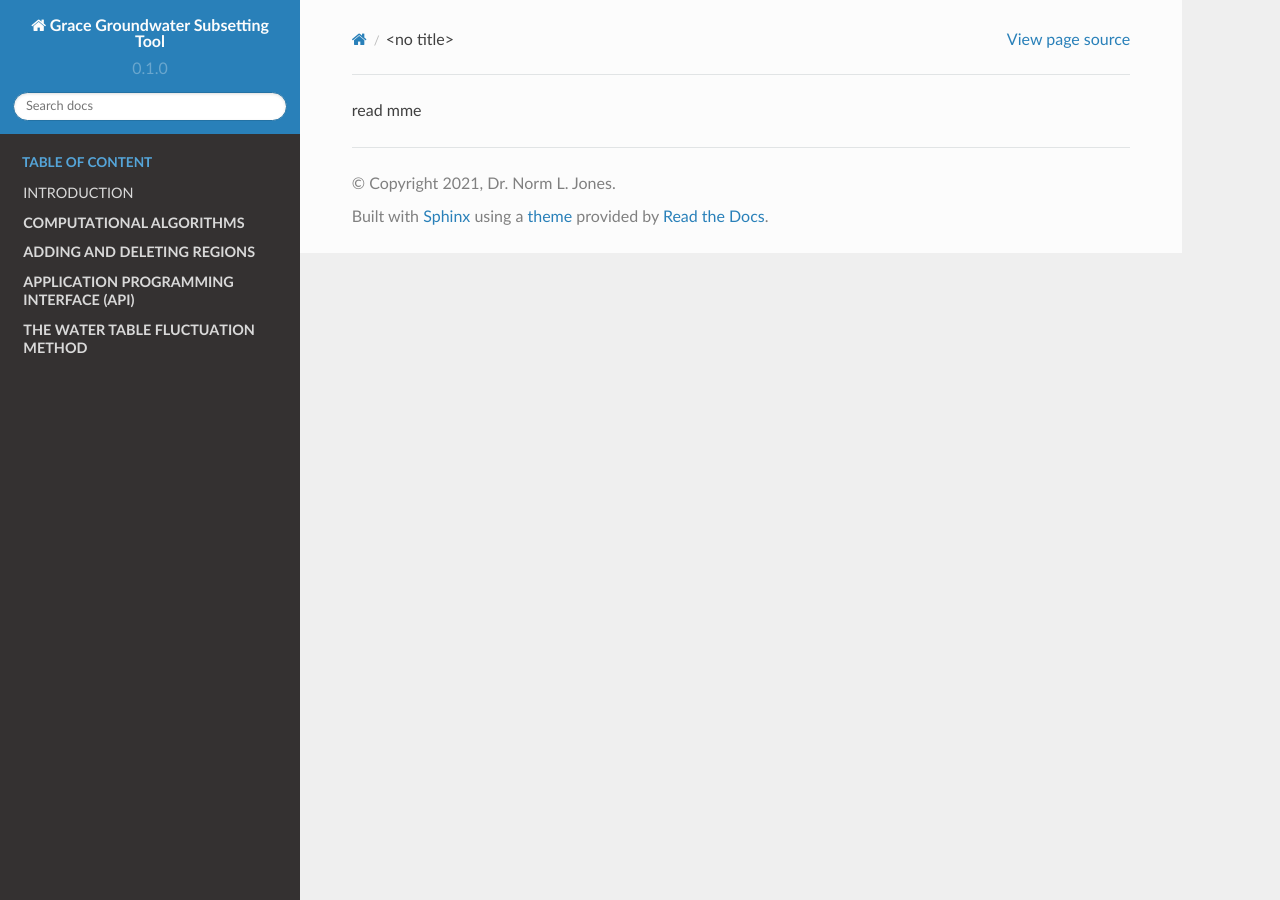
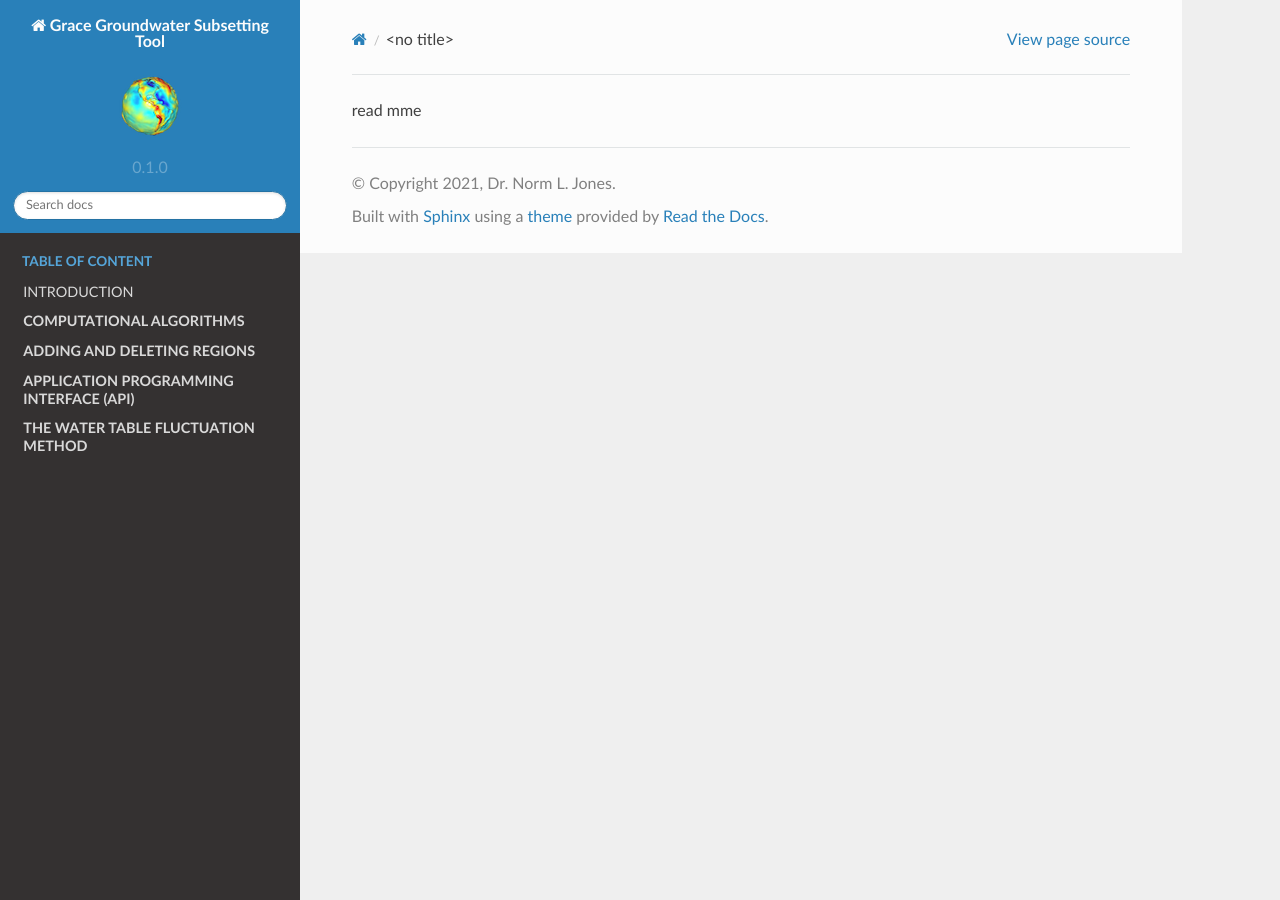
Before and after one commit to BYU-Hydroinformatics/ggst, a Sphinx documentation site: the page built from docs/source/README.rst, in a window 1280 px wide. Built offline with Sphinx 7.4.7 and the Read the Docs theme 2.0.0, drawn with Linux system fonts in a browser that asks for light colours.

Commit message:
Update conf.py

```diff
--- a/docs/source/conf.py
+++ b/docs/source/conf.py
@@ -57,4 +57,4 @@ html_static_path = ['_static']
 #Adding a logo
 
 html_static_path = ['_static']
-html_logo = '_static/GGST_globe.png'
+html_logo = '_static/ggstlogo.png'
```
